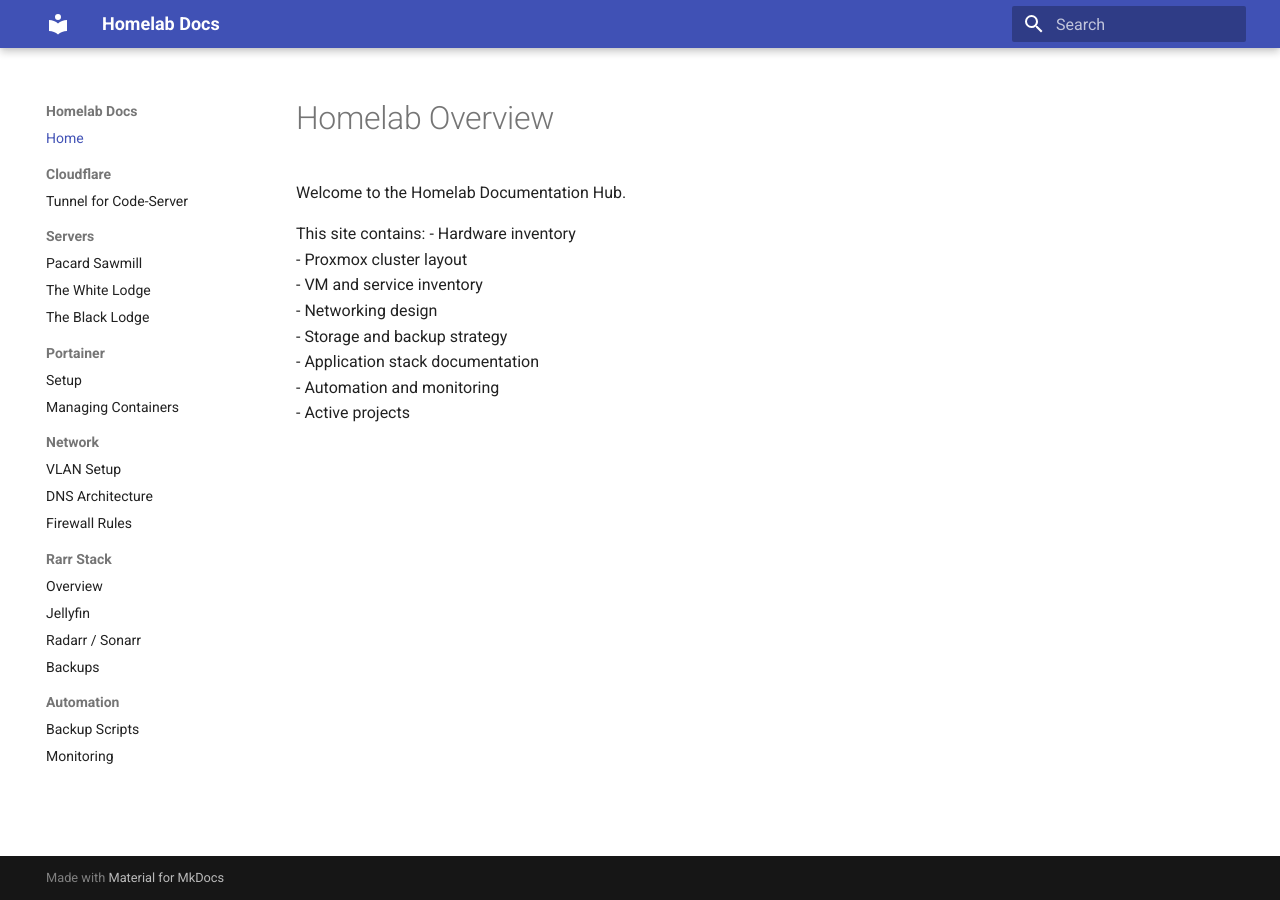
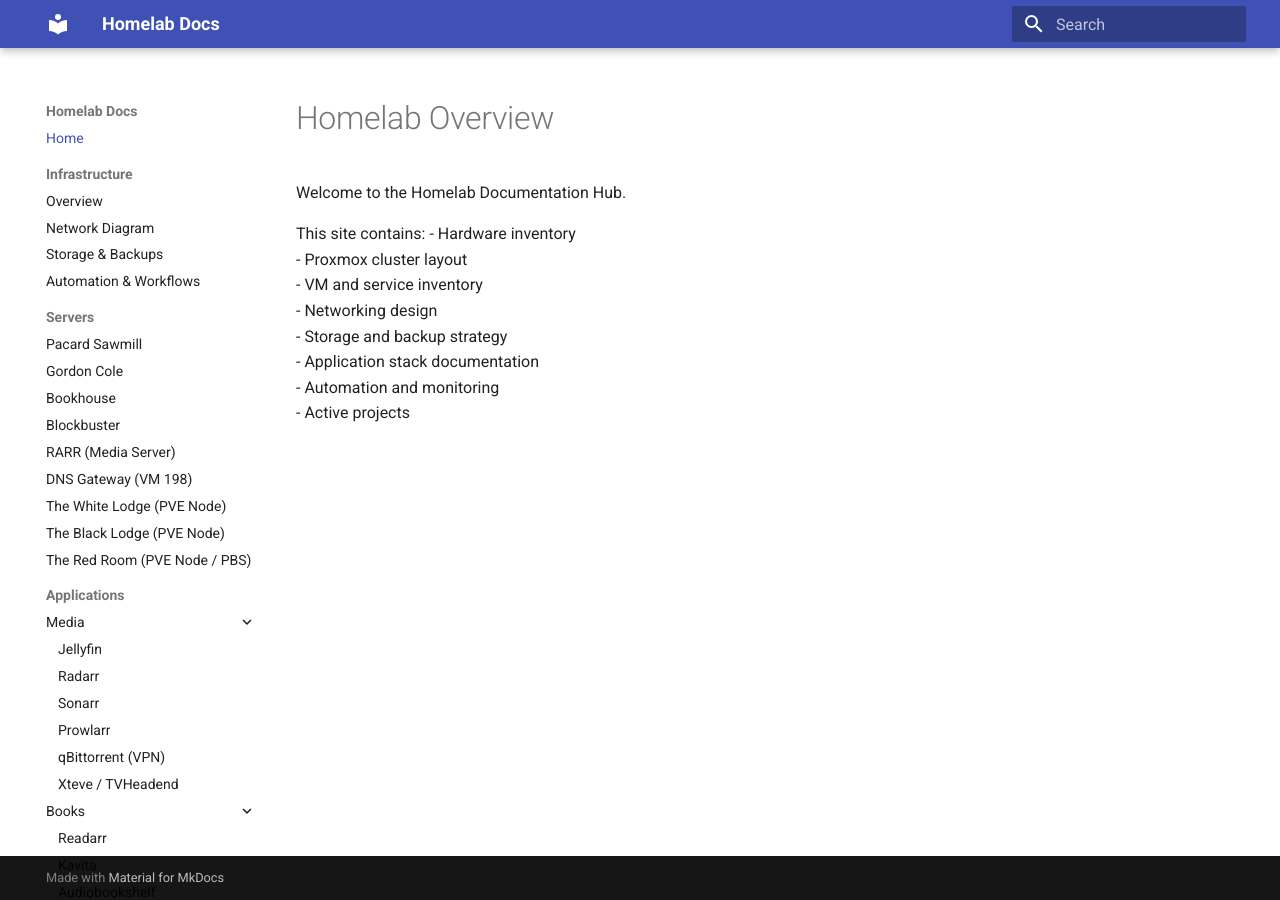
Before and after one commit to osirispc/homelab-docs, an MkDocs documentation site: the page built from docs/index.md, in a window 1280 px wide. Built offline with MkDocs 1.6.1 and Material for MkDocs 9.7.7, drawn with Linux system fonts in a browser that asks for light colours.

Commit message:
Auto-update: 2025-11-15 17:12:29

```diff
--- a/mkdocs.yml
+++ b/mkdocs.yml
@@ -11,24 +11,52 @@
 
 nav:
   - Home: index.md
+
+  - Infrastructure:
+      - Overview: infra/overview.md
+      - Network Diagram: infra/network-diagram.md
+      - Storage & Backups: infra/storage-backups.md
+      - Automation & Workflows: infra/automation.md
+
+  - Servers:
+      - Pacard Sawmill: servers/pacard-sawmill.md
+      - Gordon Cole: servers/gordon-cole.md
+      - Bookhouse: servers/bookhouse.md
+      - Blockbuster: servers/blockbuster.md
+      - RARR (Media Server): servers/rarr.md
+      - DNS Gateway (VM 198): servers/dns-gateway.md
+      - The White Lodge (PVE Node): servers/thewhitelodge.md
+      - The Black Lodge (PVE Node): servers/theblacklodge.md
+      - The Red Room (PVE Node / PBS): servers/theredroom.md
+
+  - Applications:
+      - Media:
+          - Jellyfin: apps/jellyfin.md
+          - Radarr: apps/radarr.md
+          - Sonarr: apps/sonarr.md
+          - Prowlarr: apps/prowlarr.md
+          - qBittorrent (VPN): apps/qbittorrent.md
+          - Xteve / TVHeadend: apps/xteve-tvheadend.md
+      - Books:
+          - Readarr: apps/readarr.md
+          - Kavita: apps/kavita.md
+          - Audiobookshelf: apps/audiobookshelf.md
+      - Networking & DNS:
+          - Pi-hole: apps/pihole.md
+          - Unbound: apps/unbound.md
+          - WireGuard: apps/wireguard.md
+      - Infrastructure Apps:
+          - Portainer: apps/portainer.md
+          - Nginx Proxy Manager: apps/npm.md
+          - Homepage Dashboard: apps/homepage.md
+          - Flame Dashboard: apps/flame.md
+
   - Cloudflare:
       - Tunnel for Code-Server: cloudflare/cloudflare-tunnel-code-server.md
-  - Servers:
-      - Pacard Sawmill: servers/pacard-sawmill.md
-      - The White Lodge: servers/thewhitelodge.md
-      - The Black Lodge: servers/theblacklodge.md
-  - Portainer:
-      - Setup: portainer/setup.md
-      - Managing Containers: portainer/managing-containers.md
-  - Network:
-      - VLAN Setup: network/vlan-setup.md
-      - DNS Architecture: network/dns-architecture.md
-      - Firewall Rules: network/firewall-rules.md
-  - Rarr Stack:
-      - Overview: rarr-stack/overview.md
-      - Jellyfin: rarr-stack/jellyfin.md
-      - Radarr / Sonarr: rarr-stack/radarr-sonarr.md
-      - Backups: rarr-stack/backups.md
-  - Automation:
-      - Backup Scripts: automation/backup-scripts.md
-      - Monitoring: automation/monitoring.md
+      - Future Tunnels: cloudflare/tunnels.md
+
+  - Guides:
+      - Container Deployment SOP: guides/container-deploy.md
+      - VM Creation SOP: guides/vm-create.md
+      - Network Troubleshooting: guides/network-troubleshoot.md
+      - Backup & Restore SOP: guides/backup-restore.md
```
Also changed, not shown: docs/applications/chatwoot.md (deleted), docs/applications/cloudflare.md (deleted), docs/applications/code-server.md (deleted), docs/applications/jellyfin.md (deleted), docs/applications/rarr-stack.md (deleted).
